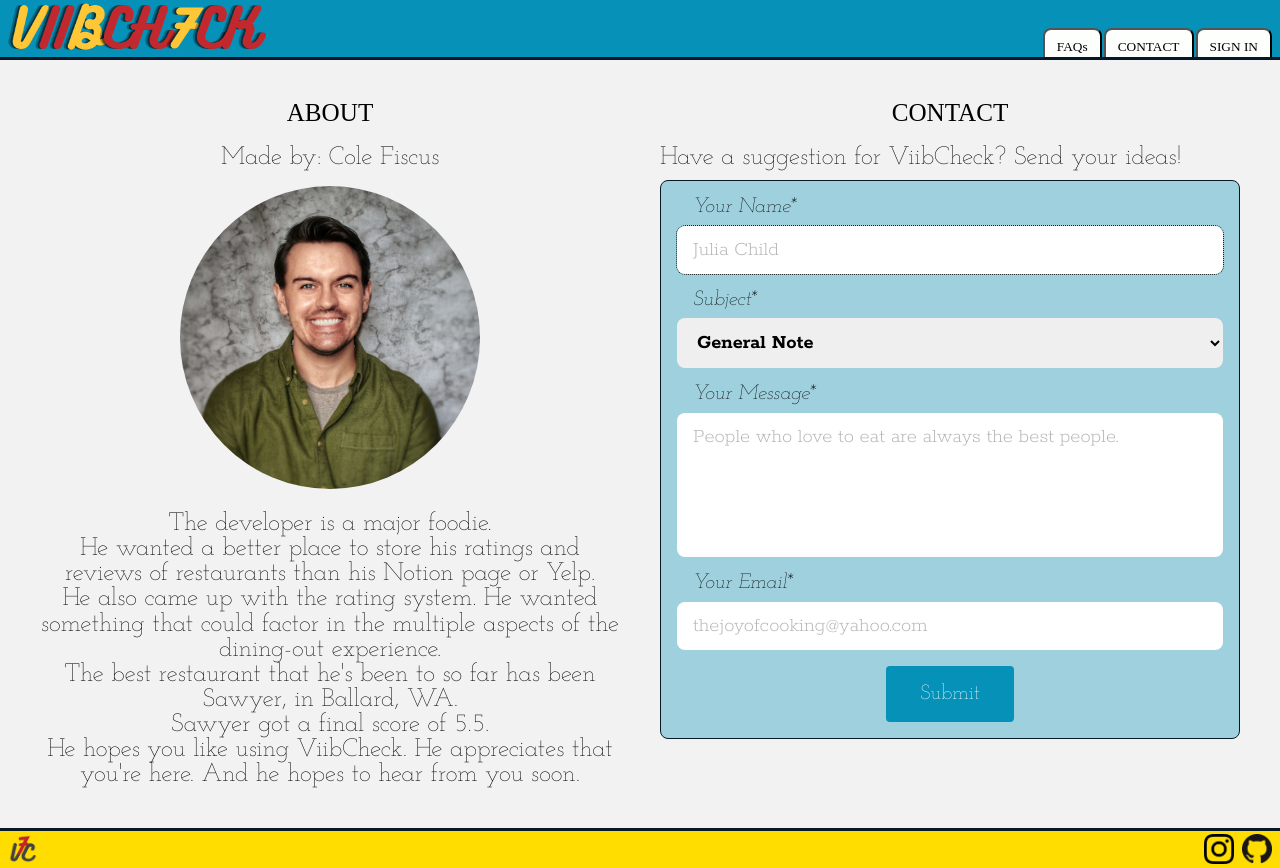
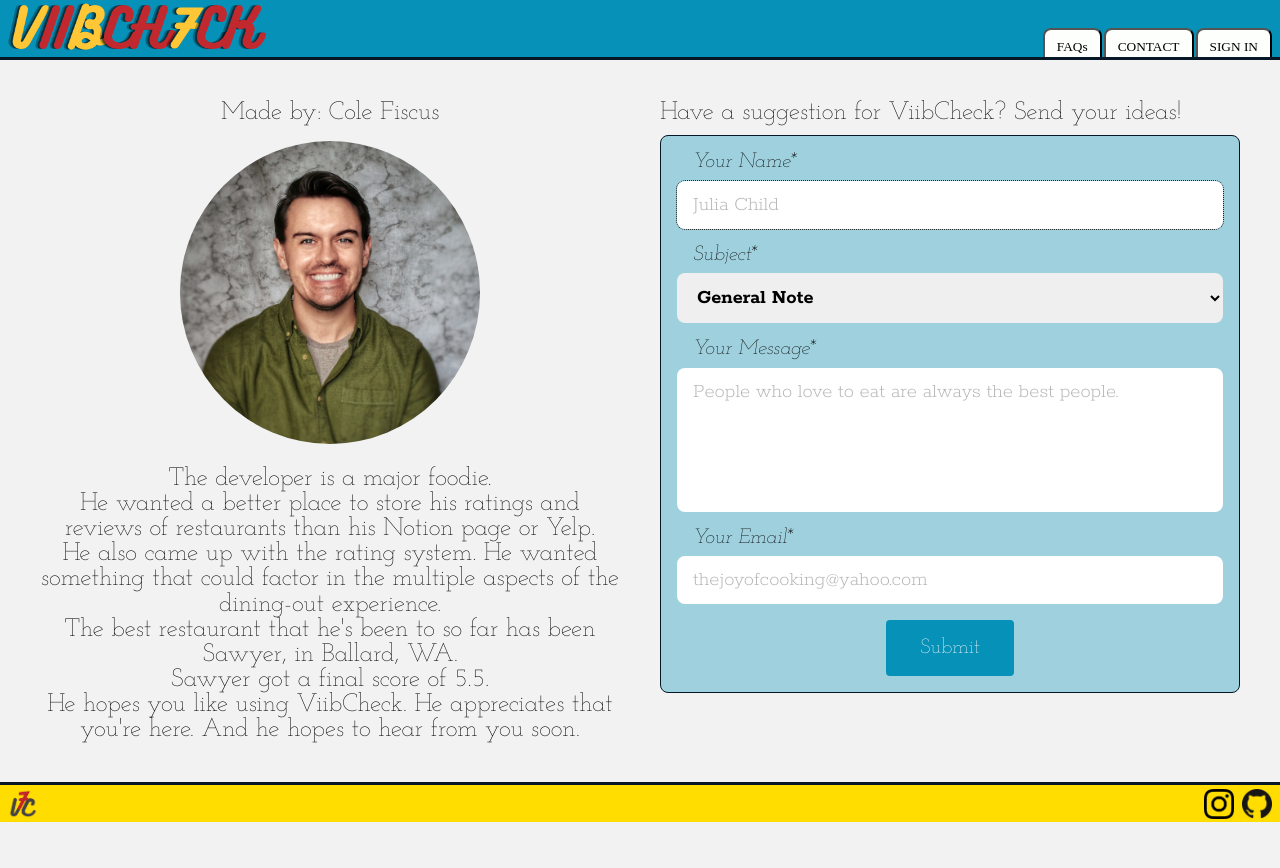
Before and after one commit to colefiscus/vibecheck, a React (Create React App) app: page /contact in a window 1280 px wide. After the commit the page ends 822 px from the top, so only its background shows below. Built offline with nearby package versions, Linux system fonts and the light colour scheme; a web font is replaced by a local one.

Commit message:
Delete titles for Contact page

```diff
--- a/src/Views/Contact.js
+++ b/src/Views/Contact.js
@@ -8,7 +8,6 @@ const Contact = () => {
   return (
     <ContactWrapper>
       <SectionWrapper style={{ "--alignment": "center" }}>
-        <Title>ABOUT</Title>
         <h3>Made by: Cole Fiscus</h3>
         <ImageWrapper align="right">
           <Portrait src={selfPortrait} alt={"Portrait of the developer"} />
@@ -21,7 +20,6 @@ const Contact = () => {
         <p>He hopes you like using ViibCheck. He appreciates that you're here. And he hopes to hear from you soon.</p>
       </SectionWrapper>
       <SectionWrapper style={{ "--alignment": "left" }}>
-        <Title>CONTACT</Title>
         <p>Have a suggestion for ViibCheck? Send your ideas!</p>
         <ContactMe />
       </SectionWrapper>
```
